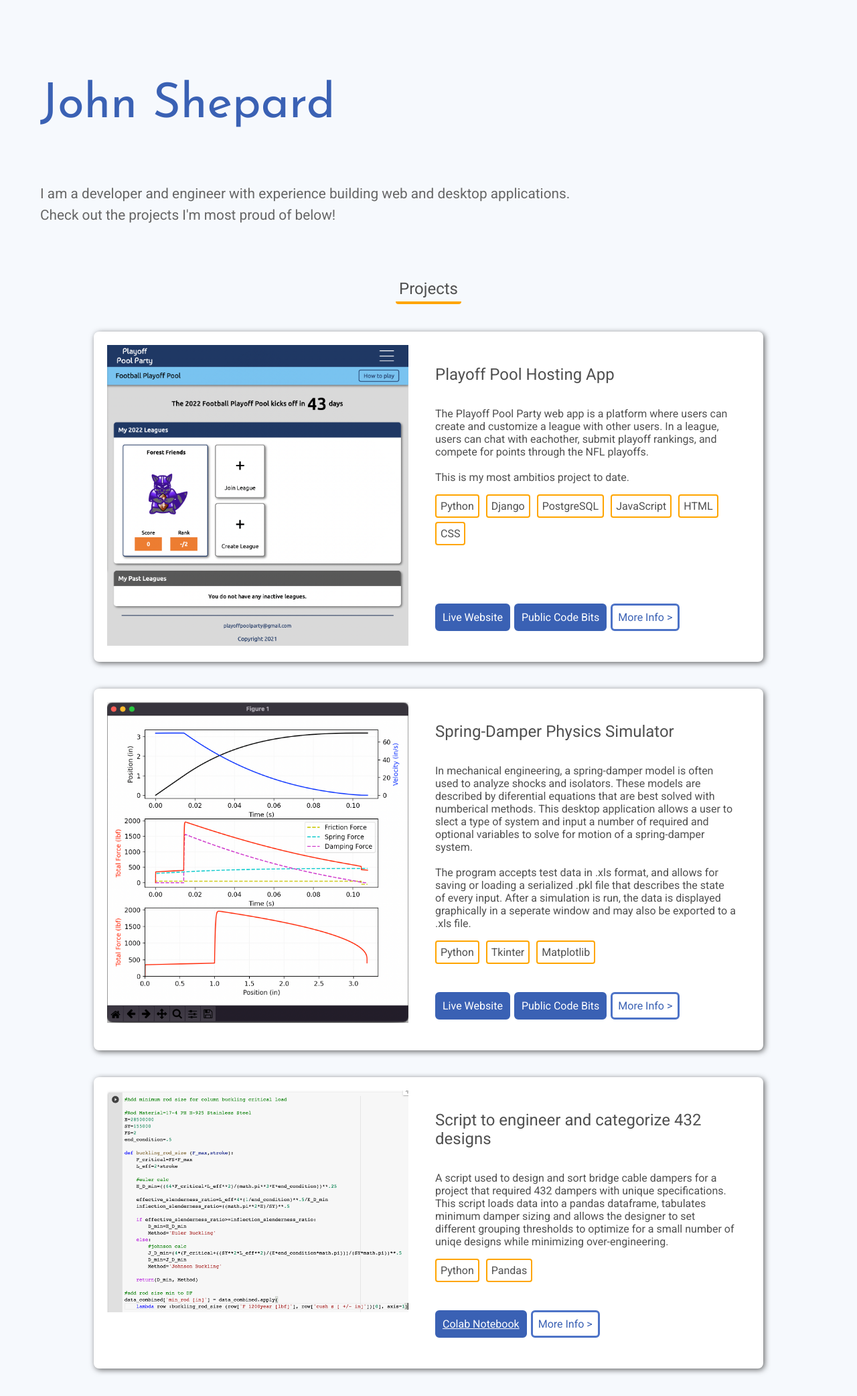
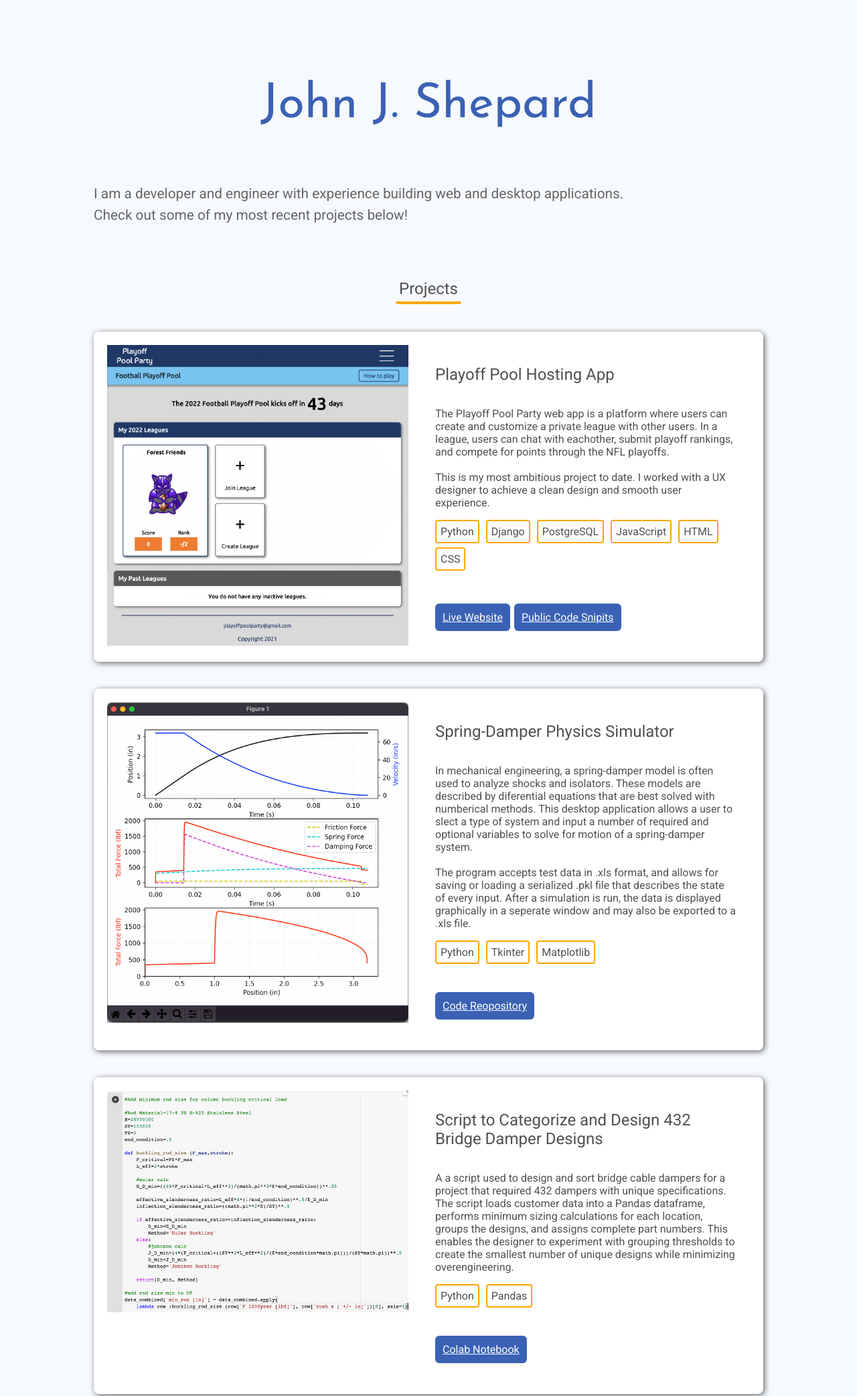
Before and after one commit to jjmakesthings/portfolio, a plain HTML site: page index.html in a window 1280 px wide. Shown: the part 100-2184 px from the top of the page at 67% size. Drawn offline with Linux system fonts and the light colour scheme.

Commit message:
Added external links, nav links, and styling

```diff
--- a/css/styles.css
+++ b/css/styles.css
@@ -76,12 +76,15 @@ h2{
 }
 
 #open{
+    margin: 0px auto;
     margin-top: 10vh;
+    max-width: 1000px;
 }
     #open__title{
         color:  rgb(58, 97, 180);
         font-size: 3rem;
         font-family: 'Josefin Sans', sans-serif;
+        text-align: center;
     }
 
     #open__description{
--- a/index.html
+++ b/index.html
@@ -16,13 +16,13 @@
         <div id="nav-wrap">
             <nav id="topnav">
                 <a class="topnav__item" href="#main__a-projects">Projects</a>
-                <a class="topnav__item" href="">Other Stuff</a>
-                <a class="topnav__item" href="">Contact</a>
+                <a class="topnav__item" href="#main__a-other">Other Stuff</a>
+                <a class="topnav__item" href="#main__a-contact">Contact</a>
             </nav>
         </div>
         <div id="open">
-            <div id="open__title">John Shepard</div>
-            <div id="open__description">I am a developer and engineer with experience building web and desktop applications.<br>Check out the projects I'm most proud of below!</div>
+            <div id="open__title">John J. Shepard</div>
+            <div id="open__description">I am a developer and engineer with experience building web and desktop applications.<br>Check out some of my most recent projects below!</div>
         </div>
         <div class="section">
             <a class="anchor" id='main__a-projects'></a>
@@ -34,7 +34,7 @@
                 <div class="project__content">
                     <div class="project__upper">
                         <h2>Playoff Pool Hosting App</h2>
-                        <p>The Playoff Pool Party web app is a platform where users can create and customize a league with other users.  In a league, users can chat with eachother, submit playoff rankings, and compete for points through the NFL playoffs. <br><br>This is my most ambitios project to date.</p>
+                        <p>The Playoff Pool Party web app is a platform where users can create and customize a private league with other users.  In a league, users can chat with eachother, submit playoff rankings, and compete for points through the NFL playoffs. <br><br>This is my most ambitious project to date.  I worked with a UX designer to achieve a clean design and smooth user experience.</p>
                         <div class="project__skills">
                             <span class="project__skill">Python</span>
                             <span class="project__skill">Django</span>
@@ -46,9 +46,8 @@
                     </div>
                     <div class="project__lower">
                         <div class="project__links">
-                            <a class="project__button">Live Website</a>
-                            <a class="project__button">Public Code Bits</a>
-                            <a class="project__button more">More Info ></a>
+                            <a class="project__button" href="playoffpoolparty.com">Live Website</a>
+                            <a class="project__button" href="https://github.com/jjmakesthings/playoff-pool-party-public">Public Code Snipits</a>
                         </div>
                     </div>
                 </div>
@@ -70,9 +69,7 @@
                     </div>
                     <div class="project__lower">
                         <div class="project__links">
-                            <a class="project__button">Live Website</a>
-                            <a class="project__button">Public Code Bits</a>
-                            <a class="project__button more">More Info ></a>
+                            <a class="project__button" href="https://github.com/jjmakesthings/DropCalcSim">Code Reopository</a>
                         </div>
                     </div>
                 </div>
@@ -84,8 +81,9 @@
                 </div>
                 <div class="project__content">
                     <div class="project__upper">
-                        <h2>Script to engineer and categorize 432 designs</h2>
-                        <p>A script used to design and sort bridge cable dampers for a project that required 432 dampers with unique specifications.  This script loads data into a pandas dataframe, tabulates minimum damper sizing and allows the designer to set different grouping thresholds to optimize for a small number of uniqe designs while minimizing over-engineering.</p>
+                        <h2>Script to Categorize and Design 432 Bridge Damper Designs</h2>
+                        <p>A a script used to design and sort bridge cable dampers for a project that required 432 dampers with unique specifications.  The script loads customer data into a Pandas dataframe, performs minimum sizing calculations for each location, groups the designs, and assigns complete part numbers.  This enables the designer to experiment with grouping thresholds to create the smallest number of unique designs while minimizing overengineering.
+                        </p>
                         <div class="project__skills">
                             <span class="project__skill">Python</span>
                             <span class="project__skill">Pandas</span>
@@ -94,7 +92,6 @@
                     <div class="project__lower">
                         <div class="project__links">
                             <a class="project__button" href="https://colab.research.google.com/drive/1HS5An5hjRZrSRfEUid4dpkX7OxzCcAWc?usp=sharing">Colab Notebook</a>
-                            <a class="project__button more">More Info ></a>
                         </div>
                     </div>
                 </div>
@@ -102,13 +99,16 @@
         </div>
 
         <div class="section">
+            <a class="anchor" id='main__a-other'></a>
             <h1 class="section__title"><span class="underline-title">Other Stuff</span></h1>
         </div>
         <div class="section">
+            <a class="anchor" id='main__a-contact'></a>
             <h1 class="section__title"><span class="underline-title">Contact Me</span></h1>
             <div id="contact-wrap">
                 <a href="">jjshepard.engr@gmail.com</a>
-                <a href="">github</a>
+                <a href="https://github.com/jjmakesthings">github</a>
+                <a href="https://drive.google.com/file/d/1syJnPEgaB2vNXQ3tZjgEmL_se-gam2Uh/view?usp=sharing">Resume</a>
             </div>
         </div>
         <div id="footer">
```
Also changed, not shown: js/script.js (+0 -7 lines).
